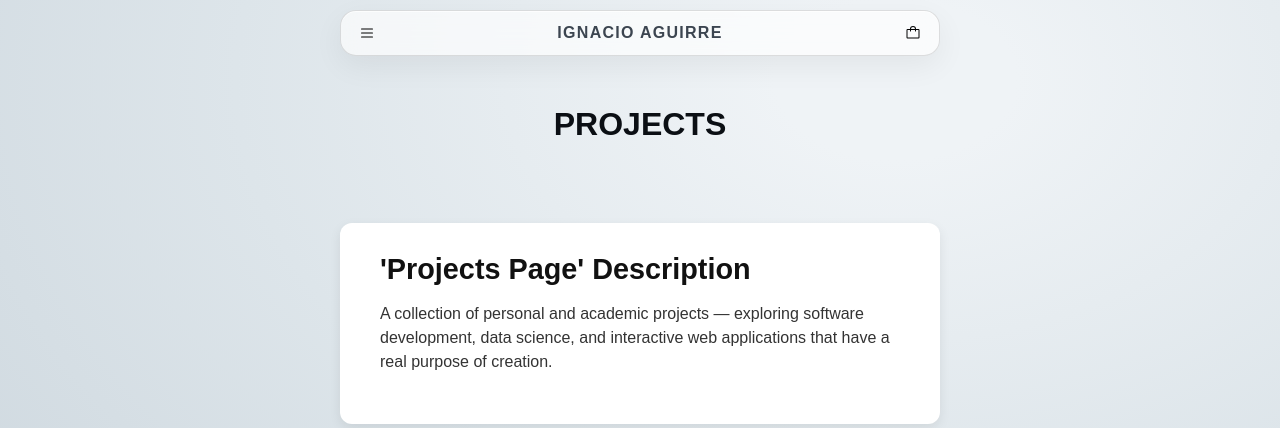
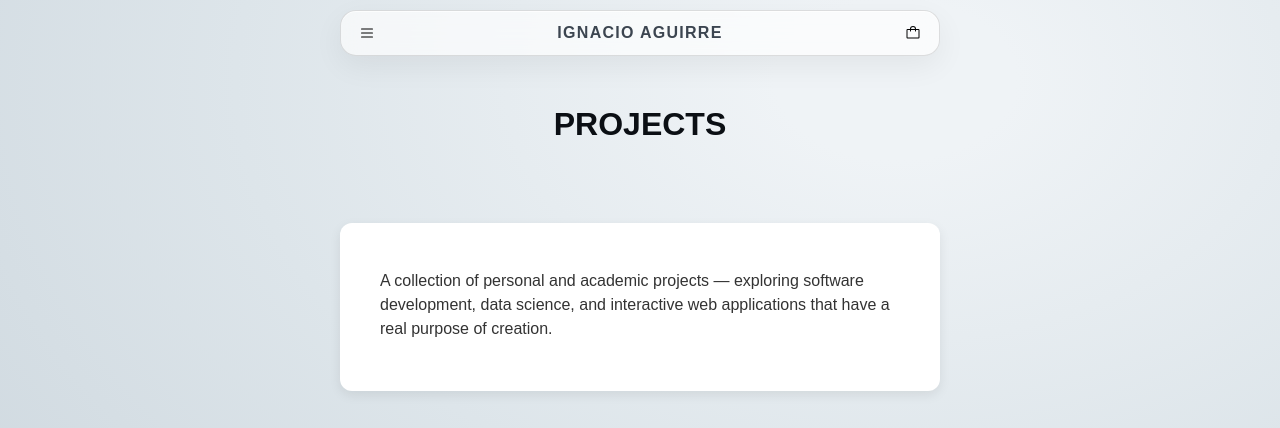
Before and after one commit to ntIgnant/Portfolio-Website, a website: page portfolio/projects.html in a window 1280 px wide. Shown: the top 428 px of the page. Drawn offline with Linux system fonts and the light colour scheme; a web font is replaced by a local one.

Commit message:
UPDATED | h2 title removed from projects page description

```diff
--- a/portfolio/projects.html
+++ b/portfolio/projects.html
@@ -64,7 +64,7 @@
 
     <section class="description_section">
         <div class="description_container">
-            <h2>'Projects Page' Description</h2>
+            <!-- <h2>Description</h2> -->
             <p>
                 A collection of personal and academic projects — exploring software development, data science, and interactive web applications that have a real purpose of creation.
             </p>
```
